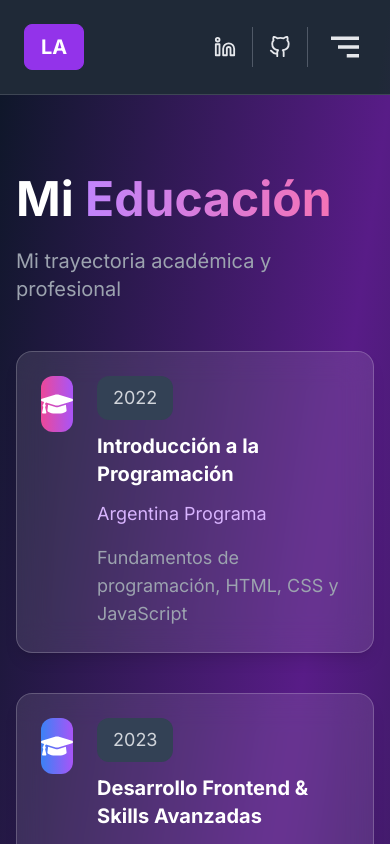
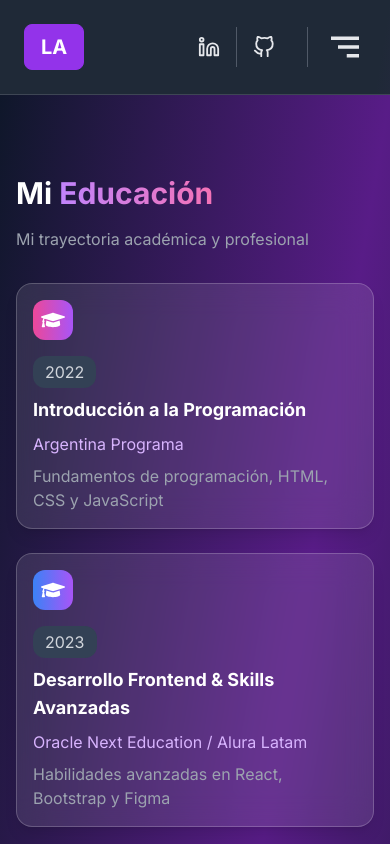
Before and after one commit to Lourdes69/Portfolio, a React (Vite) app: page /educacion in a window 390 px wide. Shown: the top 844 px of the page. Built offline with nearby package versions, Linux system fonts and the light colour scheme.

Commit message:
agregando funcionalidades

```diff
--- a/src/Components/Header.jsx
+++ b/src/Components/Header.jsx
@@ -20,7 +20,7 @@ export default function Header() {
         <div className="flex items-center gap-4 relative">
           {/* Ícono de LinkedIn */}
           <a
-            href="https://linkedin.com/in/tuusuario"
+            href="https://www.linkedin.com/in/lourdes-avalos-91a301255/"
             target="_blank"
             rel="noreferrer"
           >
@@ -31,7 +31,7 @@ export default function Header() {
 
           {/* Ícono de GitHub */}
           <a
-            href="https://github.com/tuusuario"
+            href="https://github.com/Lourdes69"
             target="_blank"
             rel="noreferrer"
           >
@@ -41,9 +41,13 @@ export default function Header() {
           <div className="w-px h-10 bg-gray-400 opacity-40 hidden lg:block" />
 
           {/* Botón de Contacto solo en desktop */}
-          <button className="hidden lg:block border text-gray-300 font-medium border-purple-600 px-4 py-1 rounded text-xl hover:bg-purple-600 transition">
-            Contacto
-          </button>
+          <Link
+            to="/contacto"
+          >
+            <button className="hidden lg:block border text-gray-300 font-medium border-purple-600 px-4 py-1 rounded text-xl hover:bg-purple-600 transition">
+              Contacto
+            </button>
+            </Link>
 
           <div className="w-px h-10 bg-gray-400 opacity-40" />
 
--- a/src/Components/MobileMenu.jsx
+++ b/src/Components/MobileMenu.jsx
@@ -31,7 +31,9 @@ export default function MobileMenu({ isOpen }) {
   if (!isOpen) return null;
 
  return (
-    <div className="absolute left-1/2 -translate-x-1/2 w-max text-gray-200 py-2  z-50 top-19">
+    <>
+      {/* ✅ Menú para desktop (no se toca) */}
+      <div className="absolute left-1/2 -translate-x-1/2 md:-translate-x-1/2 w-max text-gray-200 py-2 z-50 top-19 hidden md:block">
         <nav className="flex flex-col gap-2 px-2">
           {items.map((item, i) => (
             <NavLink
@@ -53,5 +55,33 @@ export default function MobileMenu({ isOpen }) {
           ))}
         </nav>
       </div>
+
+      {/* ✅ Menú exclusivo para mobile y tablet */}
+      {isOpen && (
+        <div className="fixed top-0 right-0 h-screen w-2/3 z-50 px-6 py-10 bg-purple-700/70 border-l border-purple-400 shadow-2xl backdrop-blur-md rounded-l-2xl md:hidden">
+          <nav className="flex flex-col gap-6">
+            {items.map((item, i) => (
+              <NavLink
+                key={item.label}
+                to={item.to}
+                className={({ isActive }) => `
+                  flex items-center gap-3 py-3 px-2 text-left
+                  hover:text-purple-400
+                  ${isActive ? 'text-purple-200 font-semibold' : 'text-white'}
+                  ${i < items.length - 1 ? 'border-b border-purple-300/20' : ''}
+                `}
+                style={{
+                  opacity: visibleItems[i] ? 1 : 0,
+                  transitionDelay: `${100 * i}ms`
+                }}
+              >
+                <span className="text-xl">{item.icon}</span>
+                <span className="text-base">{item.label}</span>
+              </NavLink>
+            ))}
+          </nav>
+        </div>
+      )}
+    </>
   );
 }
--- a/src/Pages/Educacion.jsx
+++ b/src/Pages/Educacion.jsx
@@ -20,14 +20,16 @@ const educationData = [
 		year: "2024",
 		title: " Desarrollo Web con React JS ",
 		institution: "Universidad Nacional Tecnológica / Argentina Programa ",
-    description: "Creación de aplicaciones web con React.js, hooks y gestión de estado",
+		description:
+			"Creación de aplicaciones web con React.js, hooks y gestión de estado",
 		iconColor: "from-green-500 to-blue-500",
 	},
 	{
 		year: "2025",
 		title: " React JS ",
 		institution: "Talento Tech",
-    description: "Desarrollo de página web con React, CRUD y manejo global de estado con Context API",
+		description:
+			"Desarrollo de página web con React, CRUD y manejo global de estado con Context API",
 		iconColor: "from-yellow-500 to-orange-500",
 	},
 ];
@@ -36,29 +38,44 @@ const EducationSection = () => {
 	return (
 		<section className="px-4 py-20 bg-gradient-to-br from-slate-900 via-purple-900 to-slate-900  text-white">
 			<div className="max-w-4xl mx-auto">
-        <h1 className="text-5xl lg:text-6xl font-bold text-white mb-6">
-          Mi{' '}
+				<h1 className="text-3xl sm:text-4xl md:text-5xl lg:text-6xl font-bold text-white mb-4 sm:mb-6">
+					Mi{" "}
 					<span className="bg-gradient-to-r from-purple-400 to-pink-400 bg-clip-text text-transparent">
 						Educación
 					</span>
 				</h1>
-        <p className="text-xl text-gray-400 mb-12">Mi trayectoria académica y profesional</p>
-        <div className="space-y-10">
+				<p className="text-base sm:text-lg md:text-xl text-gray-400 mb-8 sm:mb-12">
+					Mi trayectoria académica y profesional
+				</p>
+				<div className="space-y-6 sm:space-y-8 md:space-y-10">
 					{educationData.map((item, index) => (
-            <div key={index} className="flex items-start gap-6 bg-white/10 backdrop-blur-lg border border-white/20 p-6 rounded-2xl shadow-lg">
+						<div
+							key={index}
+							className="flex flex-col sm:flex-row items-start gap-4 sm:gap-6 bg-white/10 backdrop-blur-lg border border-white/20 p-4 sm:p-6 rounded-2xl shadow-lg"
+						>
 							{/* Ícono */}
-              <div className={`w-14 h-14 rounded-xl bg-gradient-to-r ${item.iconColor} flex items-center justify-center`}>
-                <FaGraduationCap className="text-white w-8 h-8" />
+							<div
+								className={`w-10 h-10 sm:w-14 sm:h-14 py-2 px-2 sm:py-3 sm:px-3 rounded-xl bg-gradient-to-r ${item.iconColor} flex items-center justify-center`}
+							>
+								<FaGraduationCap className="text-white w-6 h-6 sm:w-8 sm:h-8" />
 							</div>
 
 							{/* Contenido */}
 							<div>
-                <div className="flex items-center gap-3">
-                  <span className="bg-slate-700 text-gray-300 px-4 py-2 text-lg rounded-xl mb-3" >{item.year}</span>
+								<div className="flex items-center gap-2 sm:gap-3">
+									<span className="bg-slate-700 text-gray-300 px-3 py-1 sm:px-4 sm:py-2 text-base sm:text-lg rounded-xl mb-2 sm:mb-3">
+										{item.year}
+									</span>
 								</div>
-                <h3 className="text-xl font-bold text-white mb-3">{item.title}</h3>
-                <p className="text-purple-300 mb-4 text-lg">{item.institution}</p>
-                <p className="text-gray-400 text-lg">{item.description}</p>
+								<h3 className="text-lg sm:text-xl font-bold text-white mb-2 sm:mb-3">
+									{item.title}
+								</h3>
+								<p className="text-purple-300 mb-2 sm:mb-4 text-base sm:text-lg">
+									{item.institution}
+								</p>
+								<p className="text-gray-400 text-base sm:text-lg">
+									{item.description}
+								</p>
 							</div>
 						</div>
 					))}
--- a/src/Pages/Home.jsx
+++ b/src/Pages/Home.jsx
@@ -3,6 +3,7 @@ import { Link } from 'react-router-dom'
 import ImagePerfil from '../../public/perfil.png'
 import { FaDownload } from 'react-icons/fa'
 import { MdEmail } from 'react-icons/md'
+import CV from '../../public/CV-Lourdes.pdf'
 import '../../src/App.css'
 
 const Home = () => {
@@ -22,13 +23,16 @@ const Home = () => {
             Codificando ideas con creatividad y color. Amo el diseño y disfruto transformar ideas en interfaces atractivas, modernas y funcionales.
           </p>
           <div className="flex flex-col sm:flex-row gap-4 w-full sm:w-auto justify-center md:justify-start">
-            <Link
-              to="/proyectos"
+            <a
+              href={CV}
+              download
+              target="_blank"
+              rel="noopener noreferrer"
               className="bg-gradient-to-r from-[#8B5CF6] to-[#A855F7] text-lg hover:opacity-90 transition px-8 py-3 rounded-full text-white font-medium flex items-center justify-center gap-2"
             >
               <FaDownload className="text-white" />
               Descargar CV
-            </Link>
+            </a>
             <Link
               to="/contacto"
               className="border border-purple-500 px-8 py-3 rounded-full text-purple-500 font-bold text-lg hover:bg-purple-500 hover:text-white transition-all flex items-center justify-center gap-2"
--- a/src/Pages/SobreMi.jsx
+++ b/src/Pages/SobreMi.jsx
@@ -1,7 +1,8 @@
 import React from 'react'
 import aboutImage from '../../public/about.png';
-import { FaMapMarkerAlt } from "react-icons/fa";
+import { FaDownload } from 'react-icons/fa';
 import Valores from '../Components/Valores';
+import CV from '../../public/CV-Lourdes.pdf';
 
 
 const SobreMi = () => {
@@ -10,19 +11,18 @@ const SobreMi = () => {
       <div className="min-h-screen px-4 py-20  text-white">
         <div className="max-w-6xl mx-auto">
           <div className="mb-16 ">
-            <h1 className="text-5xl lg:text-6xl font-bold mb-6">
+            <h1 className="text-5xl lg:text-6xl font-bold mb-3">
               Sobre{' '}
               <span className="bg-gradient-to-r from-purple-400 to-pink-400 bg-clip-text text-transparent">
                 Mí
               </span>
             </h1>
-            <p className="text-xl text-gray-400">
-              Conocé un poco más sobre mí, mis pasiones y mi camino en la programación
-            </p>
+             <div className="w-32 h-1 bg-gradient-to-r from-blue-400 to-purple-600 "></div>
+
           </div>
           <div className="grid md:grid-cols-2 gap-12 items-center">
             <div className="flex flex-col items-start space-y-4">
-              <div className="text-lg  lg:text-xl text-gray-300 leading-relaxed space-y-6 font-mono">
+              <div className="text-base md:text-lg lg:text-xl text-gray-300 leading-relaxed space-y-6 font-mono">
                 <p>
                   Me gusta dar vida y color a las páginas web, combinando diseño y código para crear experiencias visuales atractivas y funcionales.
                 </p>
@@ -36,15 +36,22 @@ const SobreMi = () => {
                   Me entusiasma seguir aprendiendo porque el mundo de la programación es tan amplio como fascinante, y siempre hay algo nuevo que descubrir.
                 </p>
               </div>
-              <div className="pt-6 ">
-                <button className="bg-gradient-to-r from-blue-500 to-purple-600 text-white px-6 py-3 rounded-full font-semibold hover:shadow-lg hover:shadow-blue-500/25 transition-all duration-300 transform hover:scale-105">
+              <div className="pt-6 mb-6 w-full md:w-auto"> {/* margen inferior y ancho responsivo */}
+                <a
+                  href={CV}
+                  download
+                  target="_blank"
+                  rel="noopener noreferrer"
+                  className="bg-gradient-to-r from-[#8B5CF6] to-[#A855F7] text-base md:text-lg hover:opacity-90 transition px-6 md:px-8 py-3 rounded-full text-white font-medium flex items-center justify-center gap-2 w-full md:w-auto"
+                >
+                  <FaDownload className="text-white" />
                   Descargar CV
-                </button>
+                </a>
               </div>
 
             </div>
             <div className="flex flex-col items-center space-y-10 md:space-y-0 md:space-x-10">
-              <div className="relative -mt-16 md:mt-0"> {/* margen negativo para subir la imagen */}
+              <div className="relative  md:mt-0"> {/* margen negativo para subir la imagen */}
                 <div className="w-80 h-80 mb-6 rounded-3xl bg-gradient-to-br from-purple-500 via-pink-500 to-orange-400 p-4">
                   <div className="w-full h-full rounded-2xl overflow-hidden ">
                     <img
```
Also changed, not shown: src/Pages/Contacto.jsx (+34 -47 lines), 1 other file (tests, documents, lock files or other folders). Lines whose indentation alone changed are shown as unchanged.
